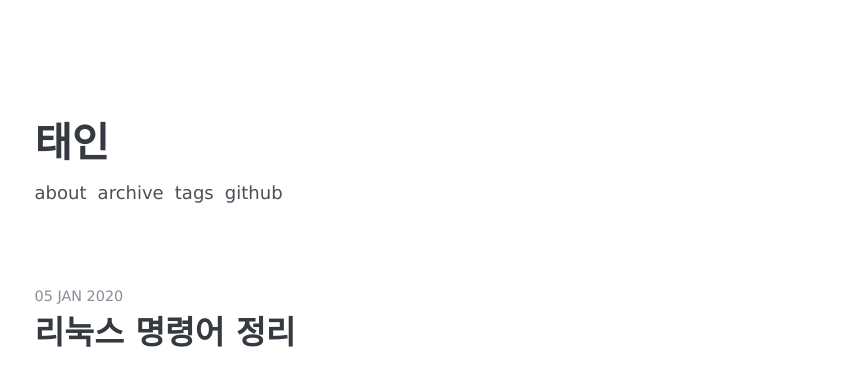
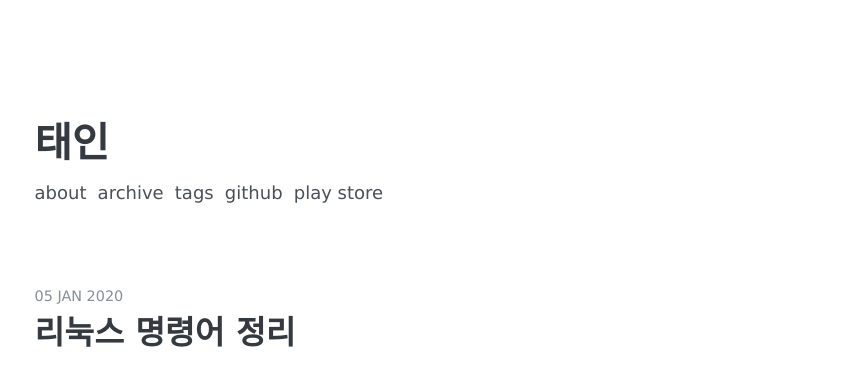
Before and after one commit to Taein0910/blog, a Jekyll site: the page built from index.html, in a window 1280 px wide. Shown: the top 368 px of the page, without its empty margins (208-1068 px from the left). Built offline with Jekyll 4.4.1, drawn with Linux system fonts in a browser that asks for light colours; some web fonts are replaced; the list of posts is cut into pages by our own code.

Commit message:
playstoreLink

```diff
--- a/_config.yml
+++ b/_config.yml
@@ -51,6 +51,9 @@ nav:
     url:            "/tags"
   - name:           "Github"
     url:            "https://github.com/Taein0910"
+  - name:           "Play Store"
+    url:            "https://play.google.com/store/apps/developer?id=Ice_Cream"
+
 
 # Sass
 sass:
```
